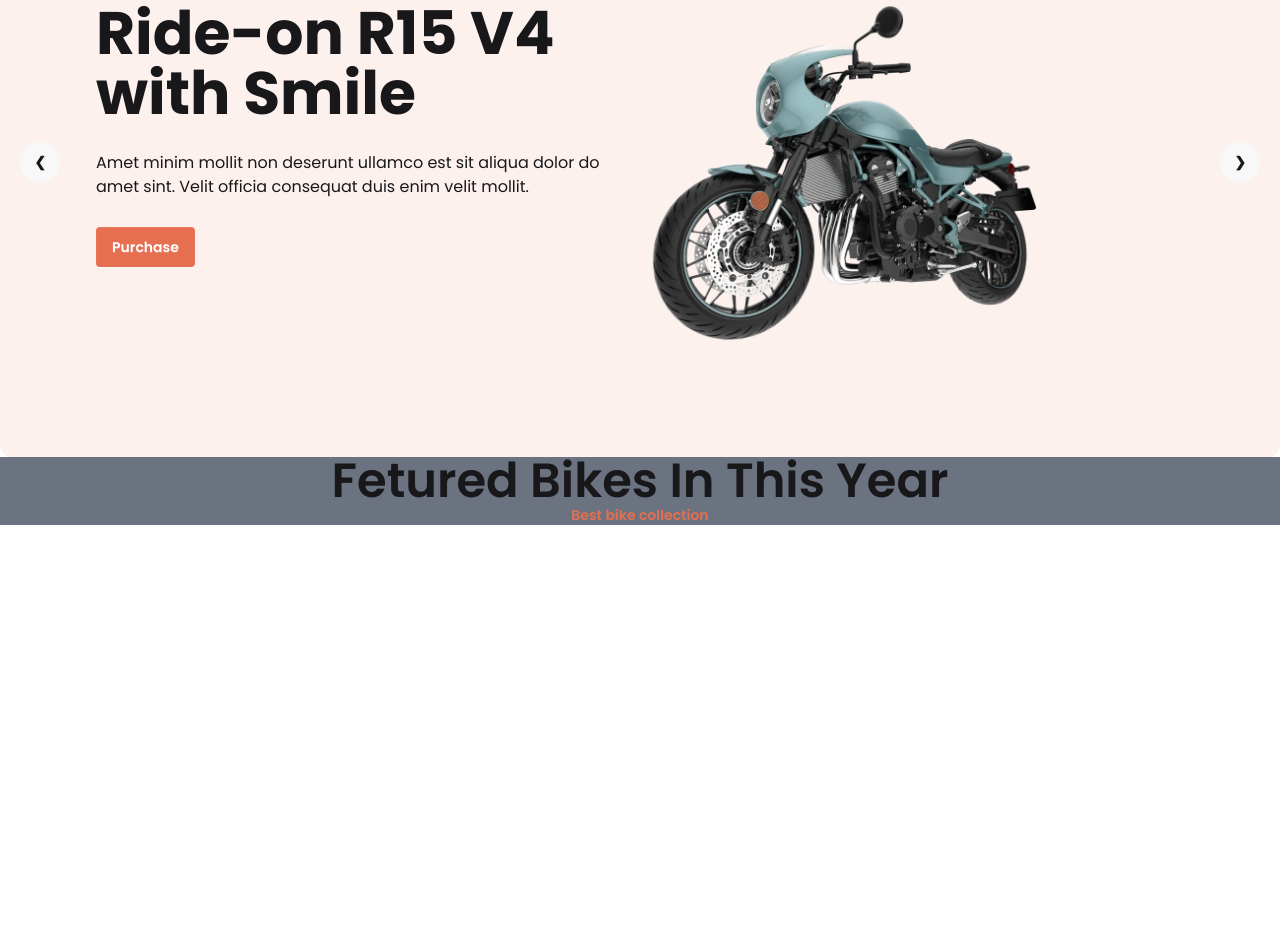
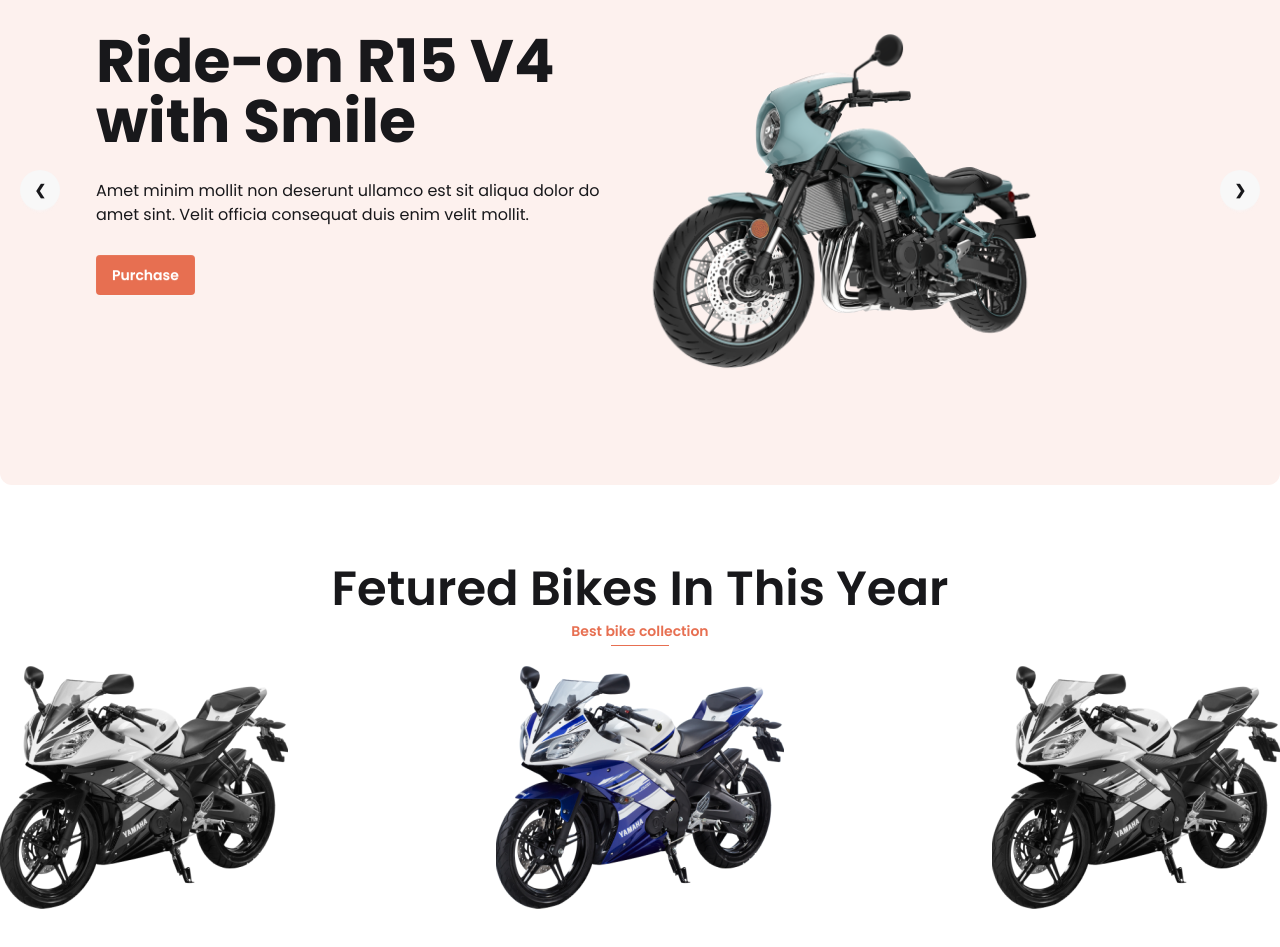
Before and after one commit to prodip36/biker-zone-daisyui, a plain HTML site: page index.html in a window 1280 px wide. Shown: the part 157-1104 px from the top of the page. Before the commit the page ends 800 px from the top, so only its background shows below. Drawn offline with nearby package versions, Linux system fonts and the light colour scheme.

Commit message:
featured bike section

```diff
--- a/index.html
+++ b/index.html
@@ -60,7 +60,7 @@
           </div>
         </nav>
           <!-- carousel section -->
-          <div class="carousel w-full bg-[rgb(253,241,238)] rounded-xl">
+          <div class="carousel w-full bg-[rgb(253,241,238)] rounded-xl mt-7">
             <!-- slide 1 -->
             <div id="slide1" class="carousel-item relative w-full lg:h-[550px]">
             <div class="flex flex-col lg:flex-row p-12 lg:p-24">
@@ -124,15 +124,24 @@
      <!-- main section -->
       <main class="md:container mx-auto">
         <!-- featured bike section -->
-         <section>
-          <div class="bg-gray-500">
-            <div class="text-center">
+         <section class="mt-20 mb-20 space-y-3">
+          <div>
+            <div class="text-center space-y-2">
               <h2 class="text-5xl font-semibold">Fetured Bikes In This Year</h2>
+           <div class="mb-7">
             <p class="text-[#E76F51] font-semibold text-sm">Best bike collection</p>
+            <div class="h-[1px] w-[58.5px] bg-[#E76F51] mx-auto mt-1"></div>
+           </div>
+            </div>
+            <div class="lg:flex justify-between mt-5">
+              <img class="filter grayscale" src="./images/others/feature-bike.png" alt="">
+              <img  src="./images/others/feature-bike.png" alt="">
+              <img class="filter grayscale" src="./images/others/feature-bike.png" alt="">
             </div>
           </div>
 
          </section>
+
       </main>
       <!-- footer section -->
        <footer>
```
